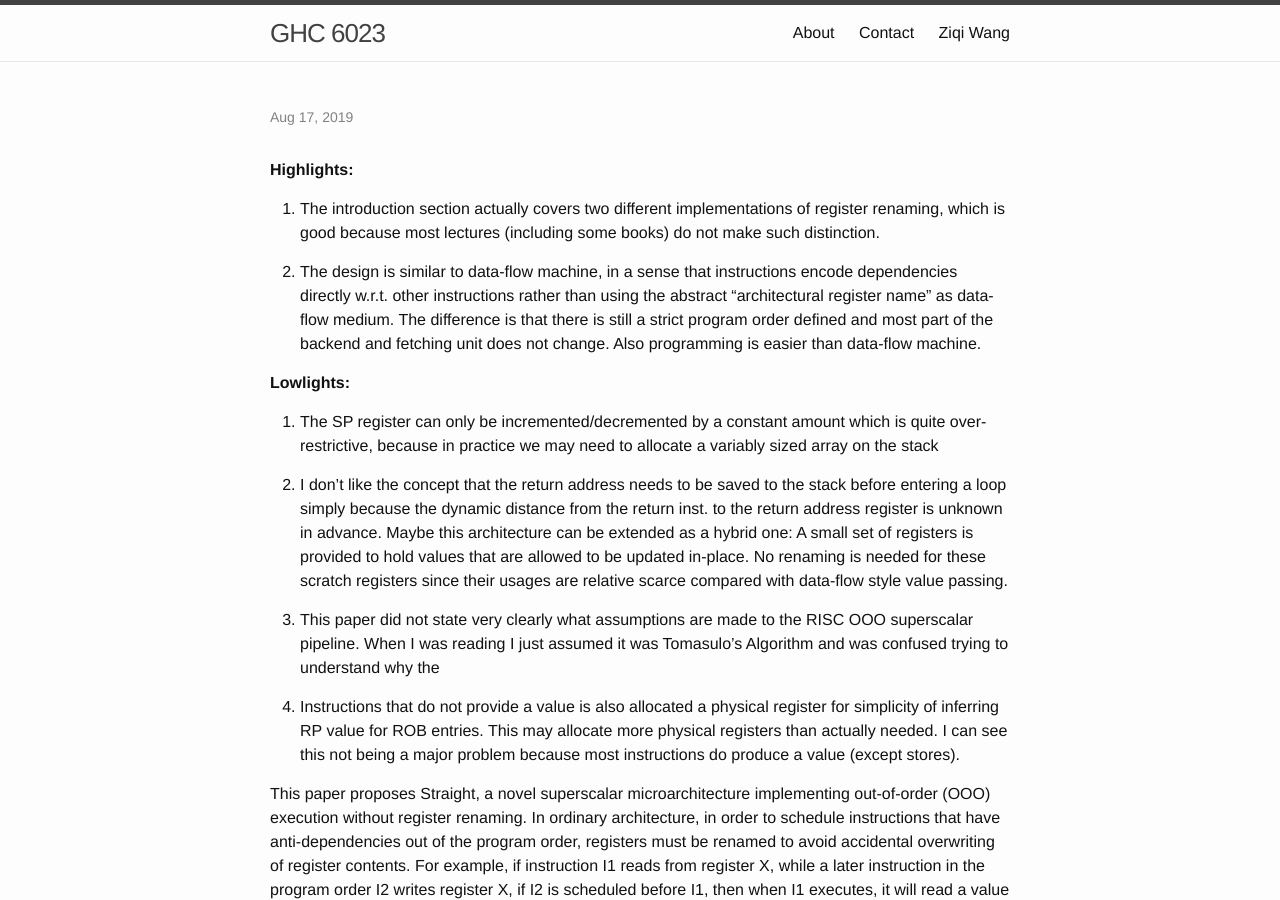
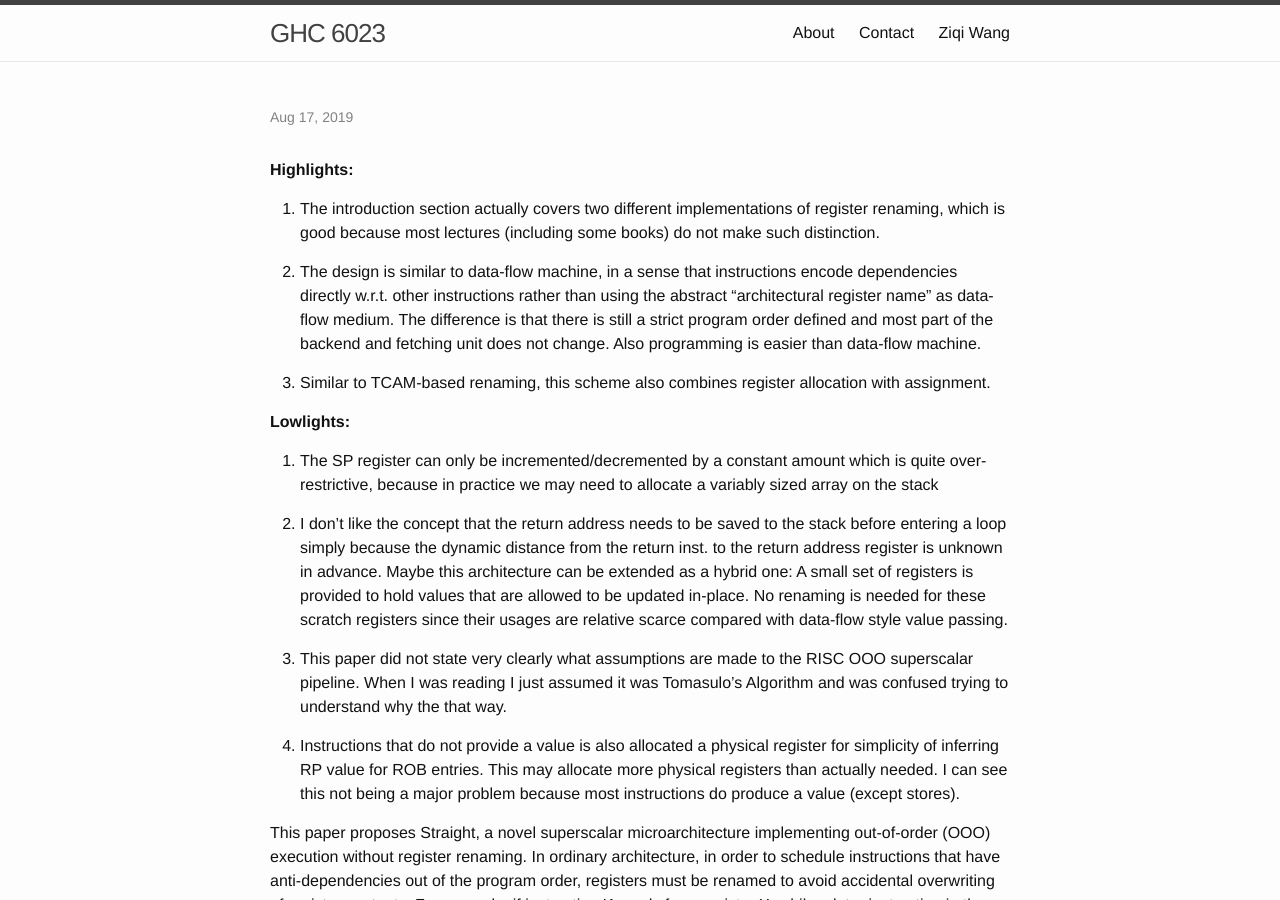
Before and after one commit to wangziqi2013/wangziqi2013.github.io, a Jekyll site: the page built from _posts/2019-08-15-straight.markdown, in a window 1280 px wide and 900 px high. Built offline with Jekyll 4.4.1, drawn with Linux system fonts in a browser that asks for light colours; our own code applies the rules of GitHub Pages for plain Markdown files.

Commit message:
Adding highlights

```diff
--- a/_posts/2019-08-15-straight.markdown
+++ b/_posts/2019-08-15-straight.markdown
@@ -23,6 +23,8 @@ version_mgmt:
    there is still a strict program order defined and most part of the backend and fetching unit does not change. Also
    programming is easier than data-flow machine.
 
+3. Similar to TCAM-based renaming, this scheme also combines register allocation with assignment.
+
 **Lowlights:**
 
 1. The SP register can only be incremented/decremented by a constant amount which is quite over-restrictive, because
@@ -35,7 +37,7 @@ version_mgmt:
    scarce compared with data-flow style value passing.
 
 3. This paper did not state very clearly what assumptions are made to the RISC OOO superscalar pipeline. When I was
-   reading I just assumed it was Tomasulo's Algorithm and was confused trying to understand why the
+   reading I just assumed it was Tomasulo's Algorithm and was confused trying to understand why the  that way.
 
 4. Instructions that do not provide a value is also allocated a physical register for simplicity of inferring RP value
    for ROB entries. This may allocate more physical registers than actually needed. I can see this not being a major
```
